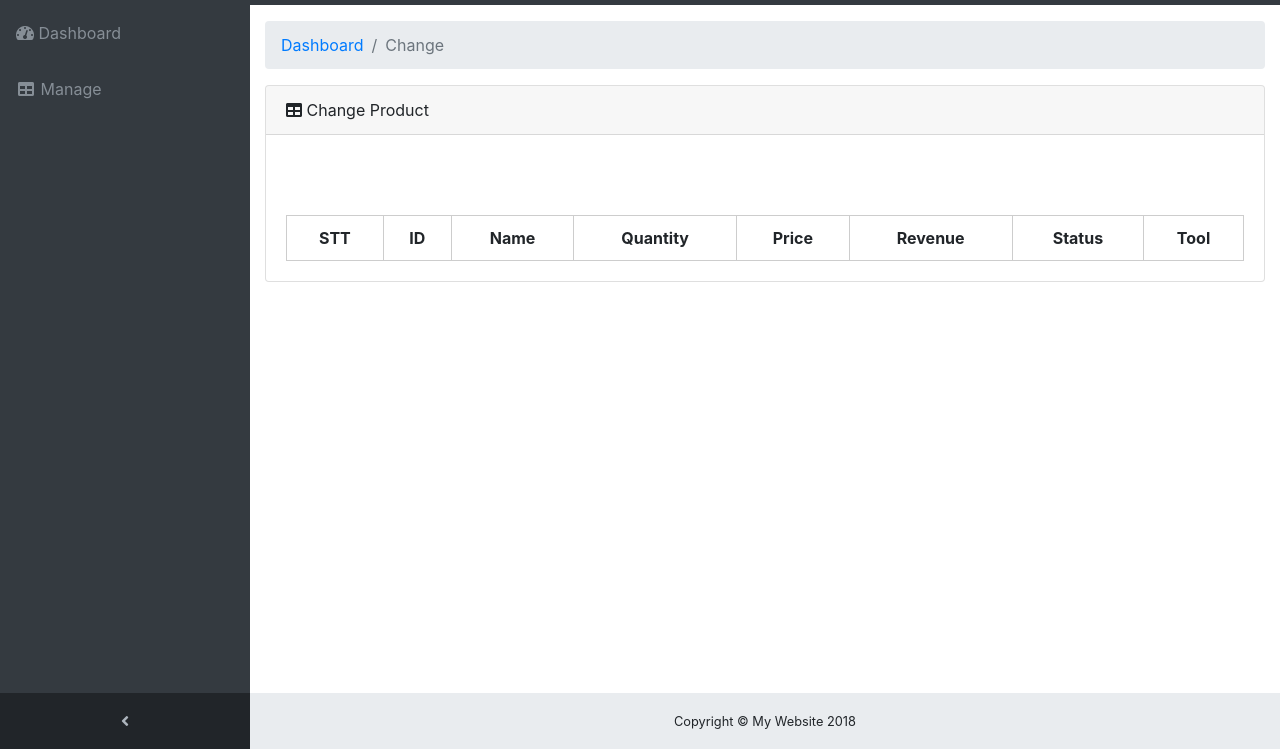
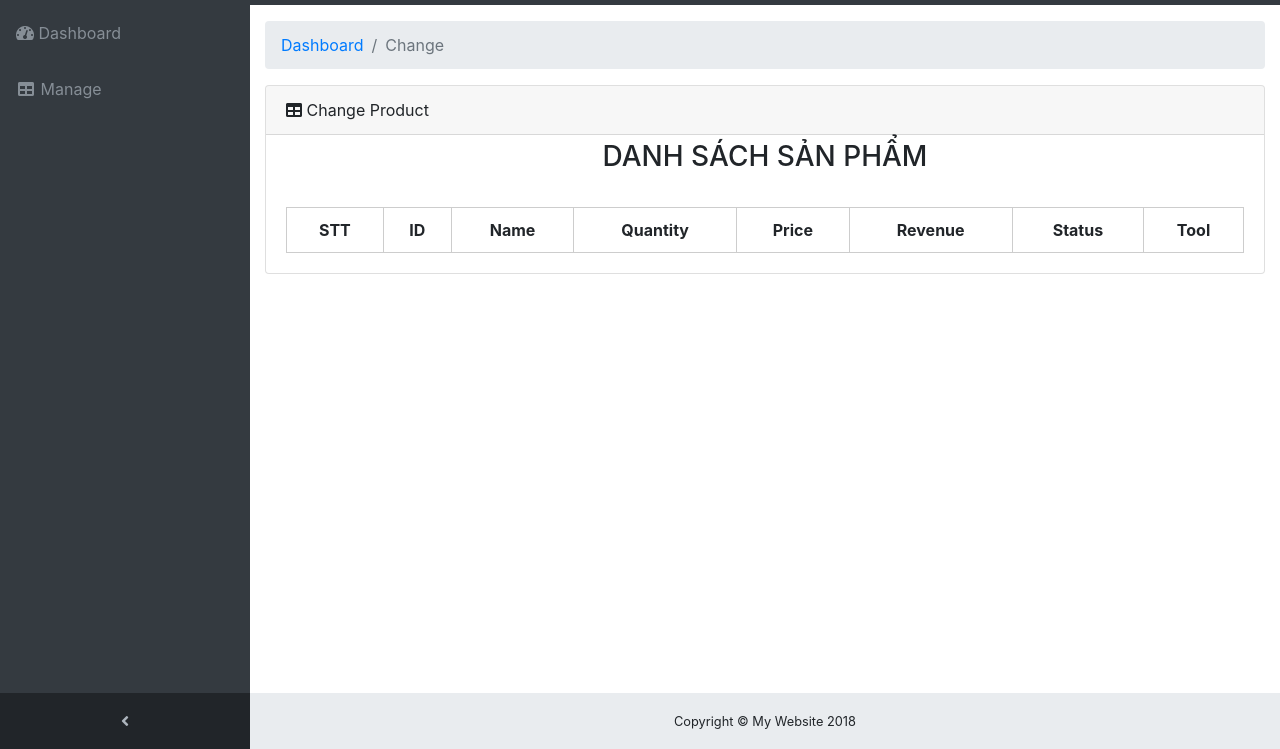
Before and after one commit to 1412528/CNXML, a website: page apps/views/admin/product.html in a window 1280 px wide. Shown: the part 51-800 px from the top of the page. Drawn offline with Linux system fonts and the light colour scheme; files that its build step writes are made by us from their sources; no server answers; files whose address does not match are found by name.

Commit message:
update title admin

```diff
--- a/apps/views/admin/product.html
+++ b/apps/views/admin/product.html
@@ -74,10 +74,12 @@
       <!-- Example DataTables Card-->
       <div class="card mb-3">
         <div class="card-header">
-          <i class="fa fa-table"></i> Change Product</div>
-        <div class="card-body">
+          <i class="fa fa-table"></i> Change Product
+        </div>
+        <h3 style="text-align: center; margin-top: 5px;">DANH SÁCH SẢN PHẨM</h3>
+        <div class="card-body" >
           <!-- Danh sách Sản Phẩm -->
-          <table>
+          <table style="margin-top: 5px;">
             <thead>
                 <tr>
                     <th>STT</th>
```
